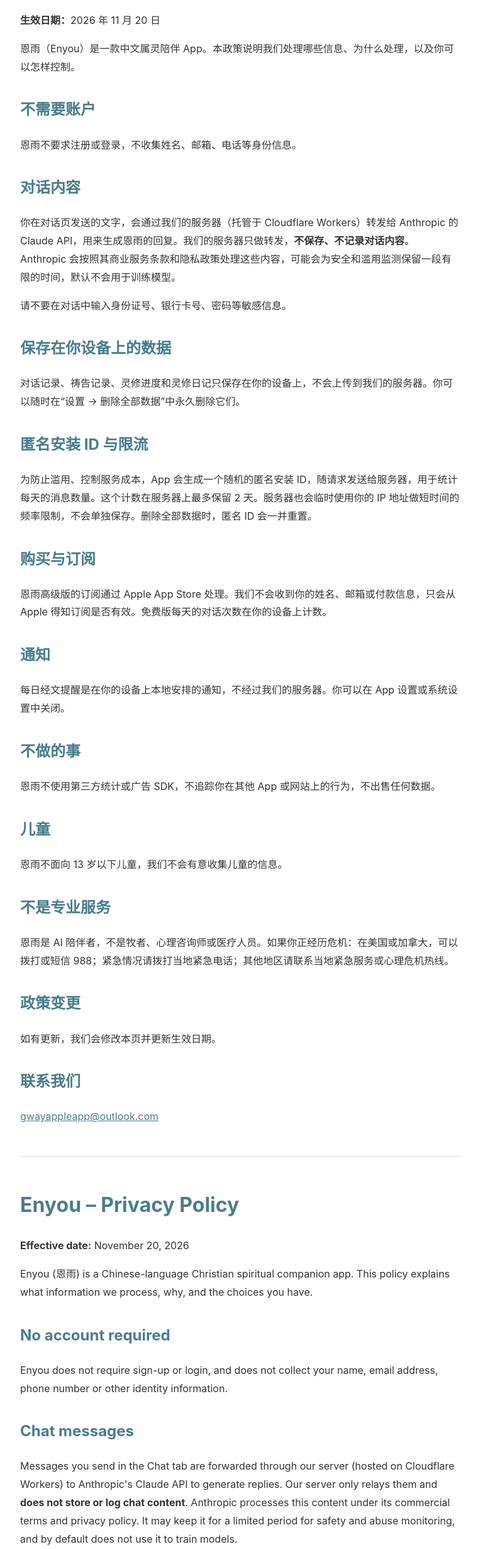
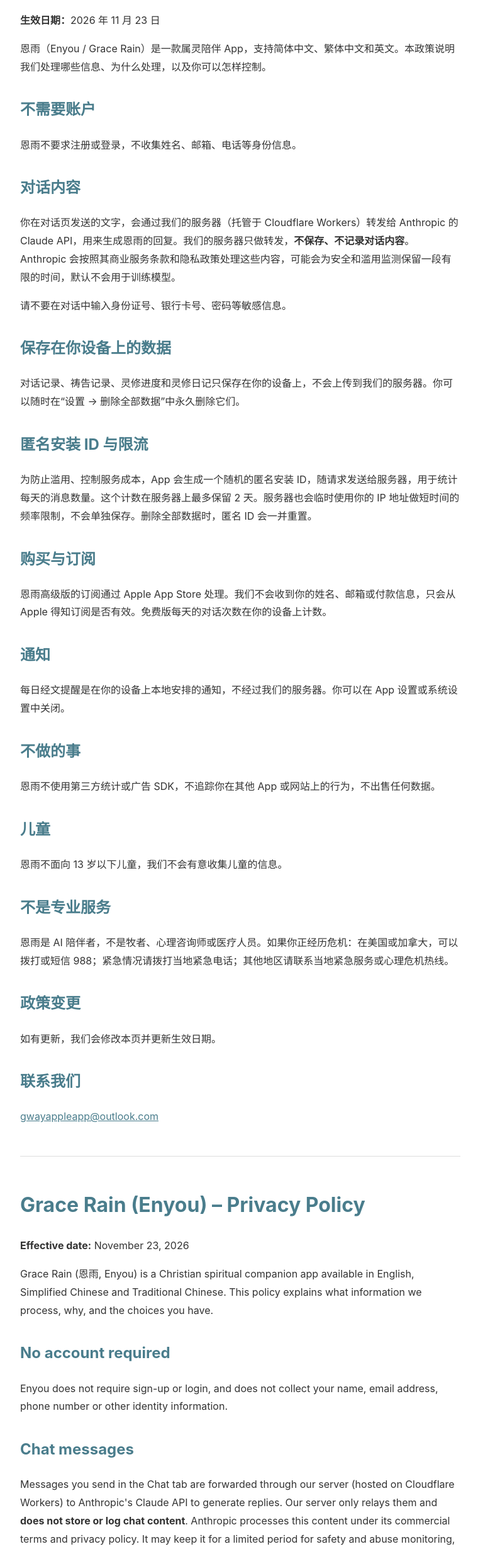
Before and after one commit to Gways123/gways123.github.io, a plain HTML site: page enyou-privacy.html in a window 1280 px wide. Shown: the part 101-2560 px from the top of the page at 63% size, without its empty margins (258-1018 px from the left). Drawn offline with Linux system fonts and the light colour scheme.

Commit message:
Add files via upload

```diff
--- a/enyou-privacy.html
+++ b/enyou-privacy.html
@@ -15,8 +15,8 @@
 </head>
 <body>
   <h1>恩雨 – 隐私政策</h1>
-  <p><strong>生效日期：</strong>2026 年 11 月 20 日</p>
-  <p>恩雨（Enyou）是一款中文属灵陪伴 App。本政策说明我们处理哪些信息、为什么处理，以及你可以怎样控制。</p>
+  <p><strong>生效日期：</strong>2026 年 11 月 23 日</p>
+  <p>恩雨（Enyou / Grace Rain）是一款属灵陪伴 App，支持简体中文、繁体中文和英文。本政策说明我们处理哪些信息、为什么处理，以及你可以怎样控制。</p>
 
   <h2>不需要账户</h2>
   <p>恩雨不要求注册或登录，不收集姓名、邮箱、电话等身份信息。</p>
@@ -54,9 +54,9 @@
 
   <hr>
 
-  <h1>Enyou – Privacy Policy</h1>
-  <p><strong>Effective date:</strong> November 20, 2026</p>
-  <p>Enyou (恩雨) is a Chinese-language Christian spiritual companion app. This policy explains what information we process, why, and the choices you have.</p>
+  <h1>Grace Rain (Enyou) – Privacy Policy</h1>
+  <p><strong>Effective date:</strong> November 23, 2026</p>
+  <p>Grace Rain (恩雨, Enyou) is a Christian spiritual companion app available in English, Simplified Chinese and Traditional Chinese. This policy explains what information we process, why, and the choices you have.</p>
 
   <h2>No account required</h2>
   <p>Enyou does not require sign-up or login, and does not collect your name, email address, phone number or other identity information.</p>
```
Also changed, not shown: enyou-terms.html (+7 -7 lines).
